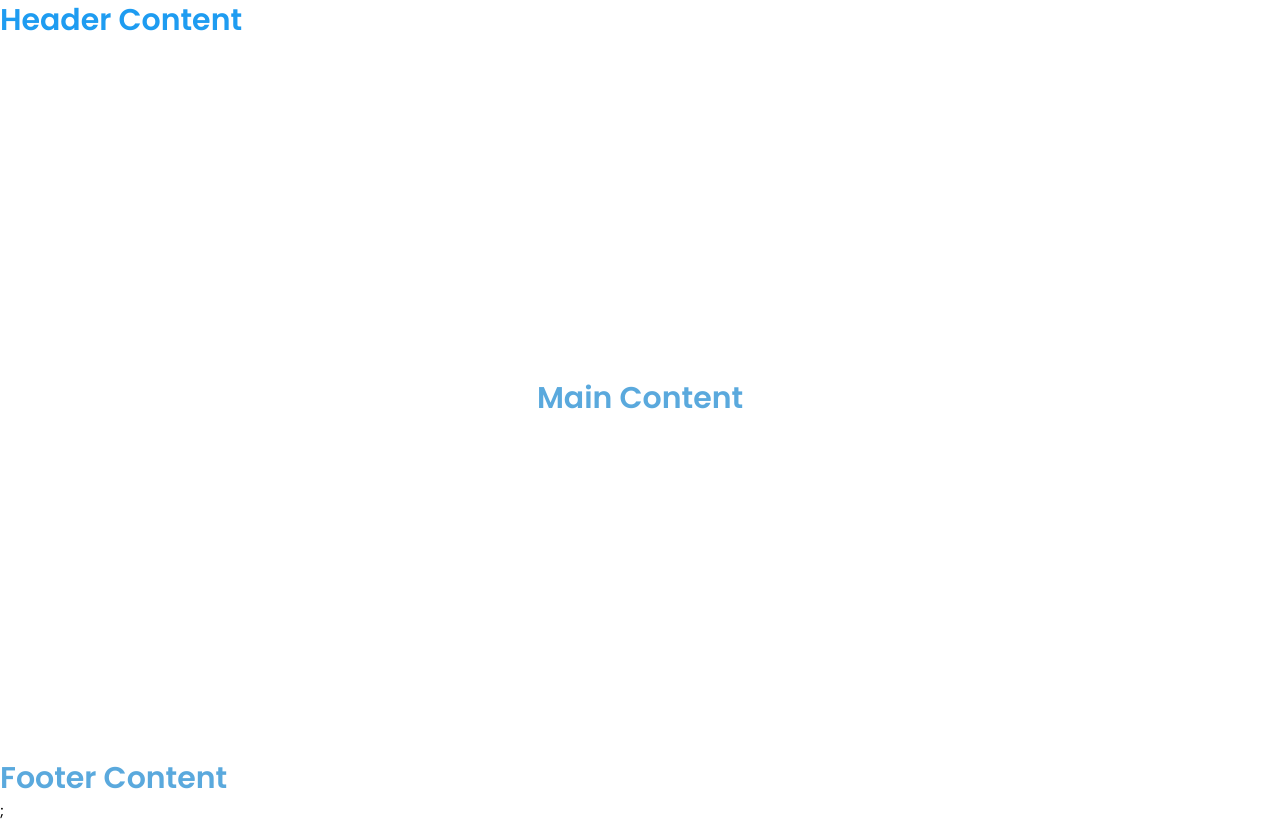
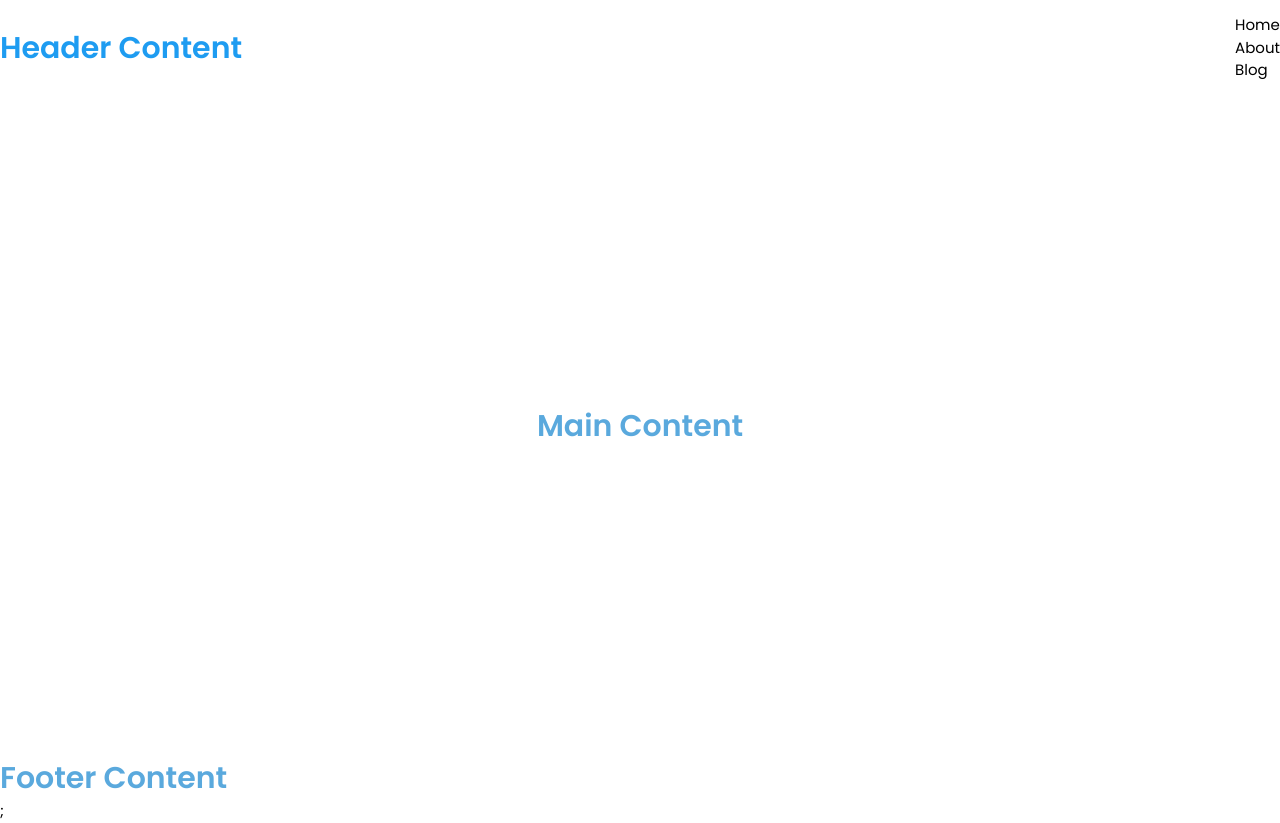
Before and after one commit to idkan/Portafolio, a Next.js app: page / in a window 1280 px wide. Built offline with nearby package versions, Linux system fonts and the light colour scheme.

Commit message:
Added List

```diff
--- a/components/Header.js
+++ b/components/Header.js
@@ -2,11 +2,16 @@ import { FiHome } from "react-icons/fi";
 
 const Navbar = () => {
     return (
-        <header className="h-10 bg-white">
+        <header className="h-24 bg-white">
             <nav className="flex justify-between items-center h-full">
                 <p className="text-3xl font-bold text-primary">
                     Header Content
                 </p>
+                <ul>
+                    <li><a href="#">Home</a></li>
+                    <li><a href="#">About</a></li>
+                    <li><a href="#">Blog    </a></li>
+                </ul>
             </nav>
         </header>
     );
--- a/pages/_app.js
+++ b/pages/_app.js
@@ -2,7 +2,6 @@ import "../styles/globals.css";
 import Head from 'next/head';
 
 function MyApp({ Component, pageProps }) {
-
     return (
         <>
             <Head>
```
